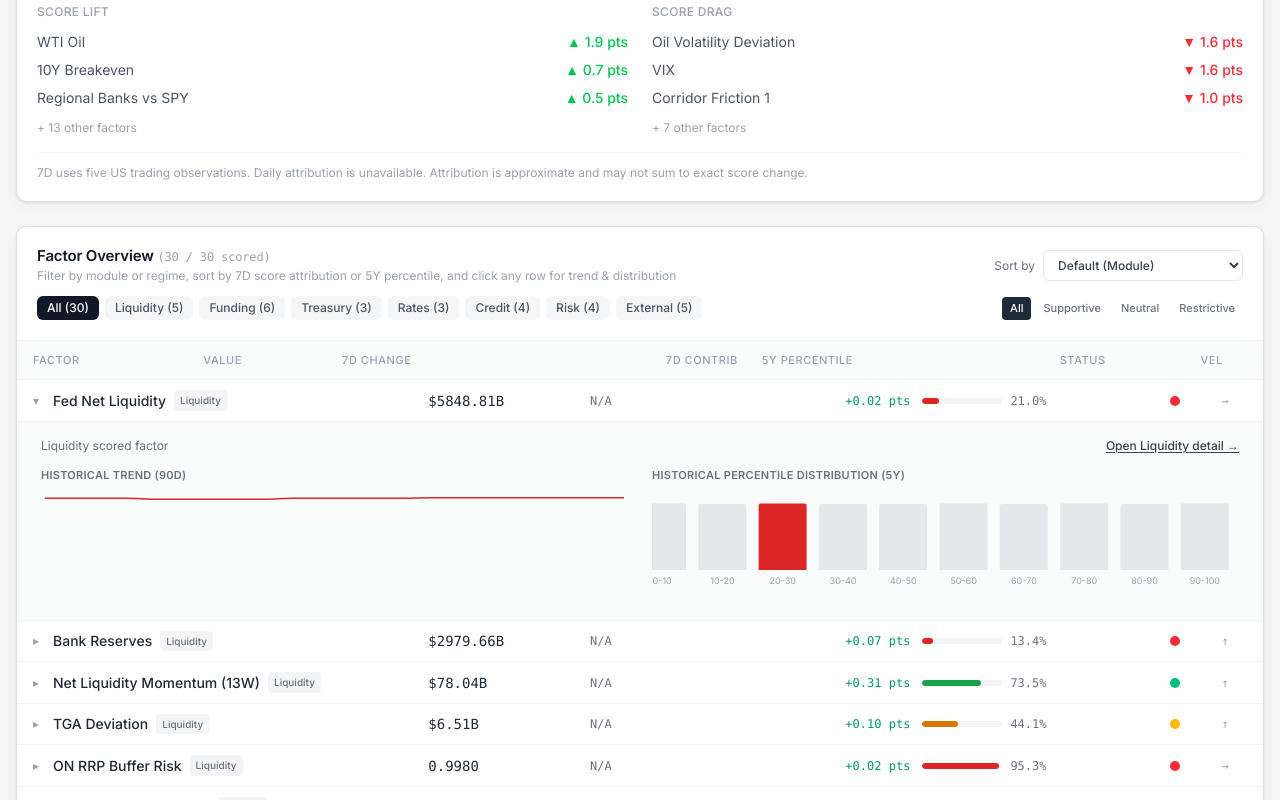
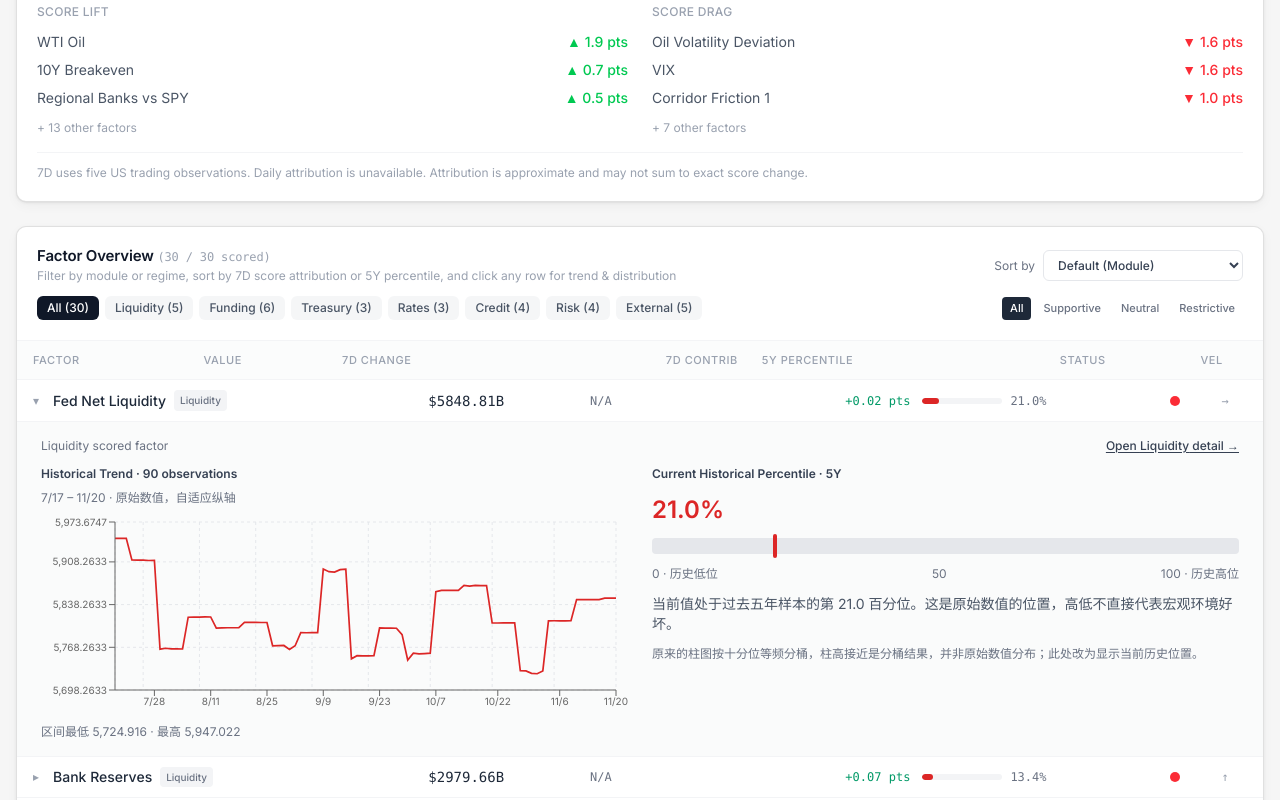
Before and after one commit to ERjie-1/macro-dashboard, a Next.js app: page / in a window 1280 px wide. Both pictures are taken after a click on the button 640 px from the left and 1762 px from the top of the page. Shown: the part 1362-2162 px from the top of the page. Built offline with nearby package versions, Linux system fonts and the light colour scheme.

Commit message:
Fix flattened factor history and replace equal-frequency histogram

```diff
--- /dev/null
+++ b/components/FactorHistory.tsx
@@ -0,0 +1,37 @@
+'use client'
+import { CartesianGrid, Line, LineChart, ResponsiveContainer, Tooltip, XAxis, YAxis } from 'recharts'
+import type { Factor } from '@/types'
+import { factorHistory } from '@/lib/factorHistory'
+
+const number = (value: number) => value.toLocaleString('en-US', { maximumFractionDigits: 4 })
+export default function FactorHistory({ factor, color }: { factor: Factor; color: string }) {
+  const { points, domain, min, max } = factorHistory(factor.trendData)
+  const p = factor.historicalPercentile5Y
+  const valid = Number.isFinite(p) && p >= 0 && p <= 100
+  return <div className="grid grid-cols-1 md:grid-cols-2 gap-6 min-w-0">
+    <div className="min-w-0">
+      <h4 className="text-xs font-semibold text-gray-700 mb-2">Historical Trend · {points.length} observations</h4>
+      <p className="text-xs text-gray-500 mb-2">{points[0]?.date} – {points.at(-1)?.date} · 原始数值，自适应纵轴</p>
+      {points.length ? <div className="h-[210px]"><ResponsiveContainer width="100%" height="100%">
+        <LineChart data={points} margin={{ top: 8, right: 12, left: 0, bottom: 4 }}>
+          <CartesianGrid strokeDasharray="3 3" stroke="#e5e7eb" />
+          <XAxis dataKey="date" minTickGap={35} tick={{ fontSize: 10 }} />
+          <YAxis domain={domain} width={74} tick={{ fontSize: 10 }} tickFormatter={number} tickCount={5} />
+          <Tooltip labelFormatter={v => String(v)} formatter={v => [typeof v === 'number' ? number(v) : 'N/A', factor.name]} />
+          <Line type="linear" dataKey="value" stroke={color} strokeWidth={1.7} dot={false} activeDot={{ r: 4 }} />
+        </LineChart>
+      </ResponsiveContainer></div> : <p className="text-sm text-gray-500">暂无历史序列</p>}
+      {min != null && max != null && <p className="text-xs text-gray-500">区间最低 {number(min)} · 最高 {number(max)}{min === max ? ' · 本期观测值相同' : ''}</p>}
+    </div>
+    <div className="min-w-0 space-y-3">
+      <h4 className="text-xs font-semibold text-gray-700">Current Historical Percentile · 5Y</h4>
+      <p className="text-2xl font-semibold" style={{ color }}>{valid ? `${p.toFixed(1)}%` : 'N/A'}</p>
+      <div className="relative h-4 bg-gray-200 rounded" role="img" aria-label={valid ? `Historical percentile ${p.toFixed(1)} percent` : 'Historical percentile unavailable'}>
+        {valid && <span className="absolute top-[-4px] h-6 w-1 -translate-x-1/2 rounded" style={{ left: `${p}%`, backgroundColor: color }} />}
+      </div>
+      <div className="flex justify-between text-xs text-gray-500"><span>0 · 历史低位</span><span>50</span><span>100 · 历史高位</span></div>
+      <p className="text-sm text-gray-600">{valid ? `当前值处于过去五年样本的第 ${p.toFixed(1)} 百分位。` : '当前历史位置未知。'}这是原始数值的位置，高低不直接代表宏观环境好坏。</p>
+      <p className="text-xs text-gray-500">原来的柱图按十分位等频分桶，柱高接近是分桶结果，并非原始数值分布；此处改为显示当前历史位置。</p>
+    </div>
+  </div>
+}
--- a/components/FactorTable.tsx
+++ b/components/FactorTable.tsx
@@ -1,18 +1,10 @@
 'use client'
+
+import FactorHistory from './FactorHistory'
 
 import { useMemo, useState } from 'react'
 import { Factor } from '@/types'
 import { getStatusColor } from '@/lib/mockData'
-import { formatOrdinal } from '@/lib/scoreMetrics'
-import TrendChart from './TrendChart'
-import {
-  BarChart,
-  Bar,
-  XAxis,
-  YAxis,
-  ResponsiveContainer,
-  Cell,
-} from 'recharts'
 
 interface FactorTableProps {
   factors: Factor[]
@@ -120,57 +112,7 @@ function FactorRow({
             {factor.description && (
               <p className="text-xs text-gray-500 mb-3">{factor.description}</p>
             )}
-            <div className="grid grid-cols-1 md:grid-cols-2 gap-6">
-              {/* Left: Historical Trend */}
-              <div>
-                <div className="text-xs font-semibold text-gray-500 uppercase tracking-wide mb-2">
-                  Historical Trend ({factor.trendData.length}d)
-                </div>
-                <div className="h-32">
-                  <TrendChart
-                    data={factor.trendData.slice(-90)}
-                    color={isExtra ? moduleColor : statusColor}
-                    mini={true}
-                  />
-                </div>
-              </div>
-              {/* Right: Percentile Distribution */}
-              <div>
-                <div className="text-xs font-semibold text-gray-500 uppercase tracking-wide mb-2">
-                  Historical Percentile Distribution (5Y)
-                </div>
-                <div className="h-32">
-                  <ResponsiveContainer width="100%" height="100%">
-                    <BarChart
-                      data={factor.percentileData}
-                      margin={{ top: 4, right: 4, left: -20, bottom: 4 }}
-                    >
-                      <XAxis
-                        dataKey="range"
-                        tick={{ fontSize: 9, fill: '#9ca3af' }}
-                        axisLine={false}
-                        tickLine={false}
-                      />
-                      <YAxis hide />
-                      <Bar dataKey="freq" radius={[2, 2, 0, 0]}>
-                        {factor.percentileData.map((_, index) => {
-                          const pct = index * 10 + 5
-                          const isCurrent =
-                            pct >= factor.historicalPercentile5Y - 5 &&
-                            pct < factor.historicalPercentile5Y + 5
-                          return (
-                            <Cell
-                              key={index}
-                              fill={isCurrent ? (isExtra ? moduleColor : statusColor) : '#e5e7eb'}
-                            />
-                          )
-                        })}
-                      </Bar>
-                    </BarChart>
-                  </ResponsiveContainer>
-                </div>
-              </div>
-            </div>
+            <FactorHistory factor={factor} color={isExtra ? moduleColor : statusColor} />
           </td>
         </tr>
       )}
--- a/components/GlobalFactorOverview.tsx
+++ b/components/GlobalFactorOverview.tsx
@@ -1,18 +1,10 @@
 'use client'
+
+import FactorHistory from './FactorHistory'
 
 import { useMemo, useState } from 'react'
 import Link from 'next/link'
 import type { Factor, LiftDragItem, Module, Status } from '@/types'
-import { formatOrdinal } from '@/lib/scoreMetrics'
-import TrendChart from './TrendChart'
-import {
-  BarChart,
-  Bar,
-  XAxis,
-  YAxis,
-  ResponsiveContainer,
-  Cell,
-} from 'recharts'
 
 interface GlobalFactorOverviewProps {
   modules: Module[]
@@ -358,57 +350,7 @@ export default function GlobalFactorOverview({
                           </Link>
                         </div>
 
-                        <div className="grid grid-cols-1 md:grid-cols-2 gap-6">
-                          <div>
-                            <div className="text-[11px] font-semibold text-gray-500 uppercase tracking-wide mb-2">
-                              Historical Trend ({row.factor.trendData.length}d)
-                            </div>
-                            <div className="h-28">
-                              <TrendChart
-                                data={row.factor.trendData.slice(-90)}
-                                color={barColor}
-                                mini={true}
-                                asOfTradingDate={asOfTradingDate}
-                              />
-                            </div>
-                          </div>
-
-                          <div>
-                            <div className="text-[11px] font-semibold text-gray-500 uppercase tracking-wide mb-2">
-                              Historical Percentile Distribution (5Y)
-                            </div>
-                            <div className="h-28">
-                              <ResponsiveContainer width="100%" height="100%">
-                                <BarChart
-                                  data={row.factor.percentileData}
-                                  margin={{ top: 4, right: 4, left: -20, bottom: 4 }}
-                                >
-                                  <XAxis
-                                    dataKey="range"
-                                    tick={{ fontSize: 9, fill: '#9ca3af' }}
-                                    axisLine={false}
-                                    tickLine={false}
-                                  />
-                                  <YAxis hide />
-                                  <Bar dataKey="freq" radius={[2, 2, 0, 0]}>
-                                    {row.factor.percentileData.map((_, index) => {
-                                      const pct = index * 10 + 5
-                                      const isCurrent =
-                                        pct >= row.factor.historicalPercentile5Y - 5 &&
-                                        pct < row.factor.historicalPercentile5Y + 5
-                                      return (
-                                        <Cell
-                                          key={index}
-                                          fill={isCurrent ? barColor : '#e5e7eb'}
-                                        />
-                                      )
-                                    })}
-                                  </Bar>
-                                </BarChart>
-                              </ResponsiveContainer>
-                            </div>
-                          </div>
-                        </div>
+                        <FactorHistory factor={row.factor} color={barColor} />
                       </div>
                     )}
                   </td>
--- /dev/null
+++ b/lib/factorHistory.ts
@@ -0,0 +1,10 @@
+import type { TrendPoint } from '@/types'
+
+export function factorHistory(data: TrendPoint[]) {
+  const points = data.filter(p => Number.isFinite(p.value)).slice(-90)
+  const values = points.map(p => p.value)
+  if (!values.length) return { points, domain: [0, 1] as [number, number], min: null, max: null }
+  const min = Math.min(...values), max = Math.max(...values)
+  const pad = max === min ? Math.max(Math.abs(min) * .01, .0001) : (max - min) * .12
+  return { points, domain: [min - pad, max + pad] as [number, number], min, max }
+}
```
Also changed, not shown: 1 other file (tests, documents, lock files or other folders).
